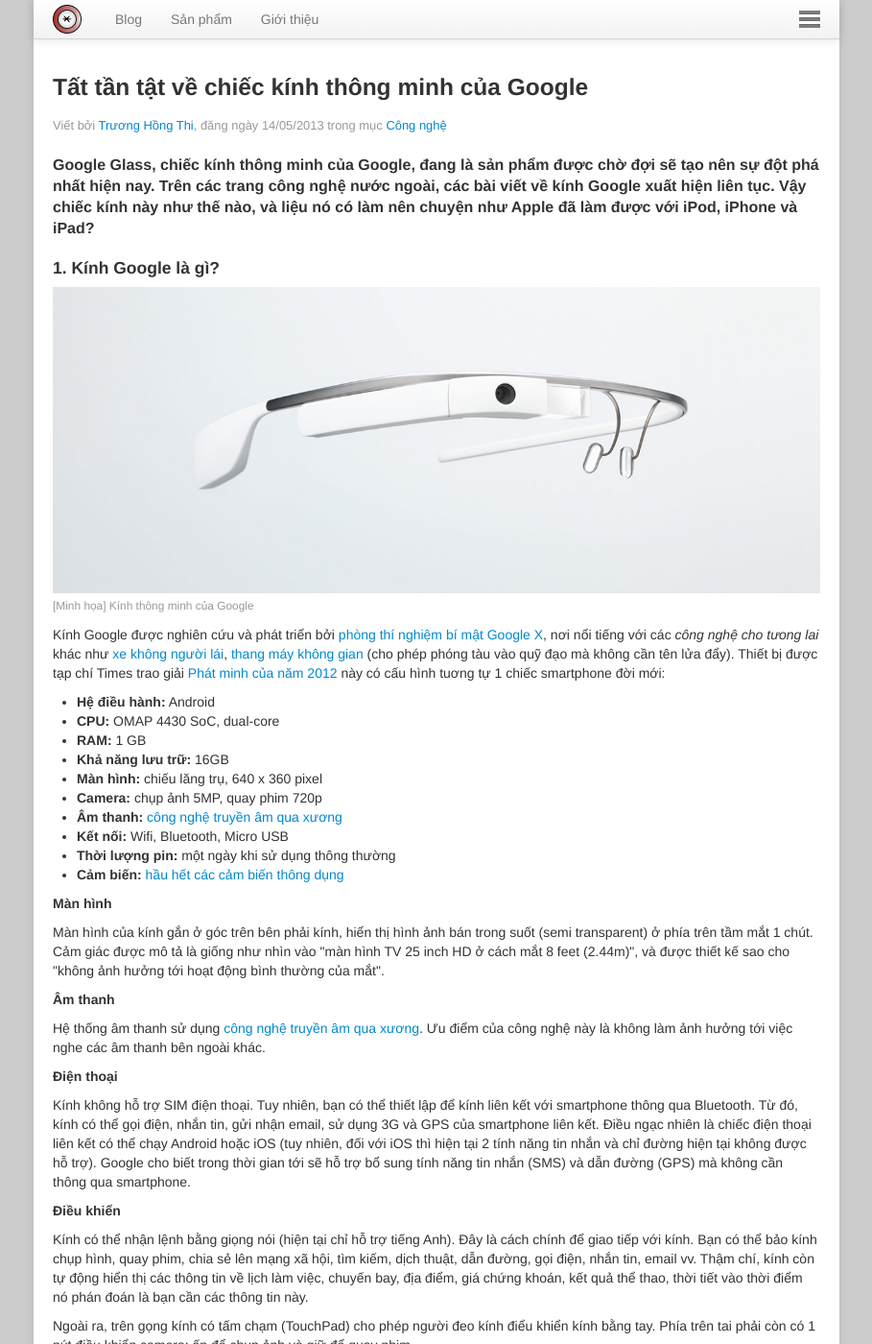
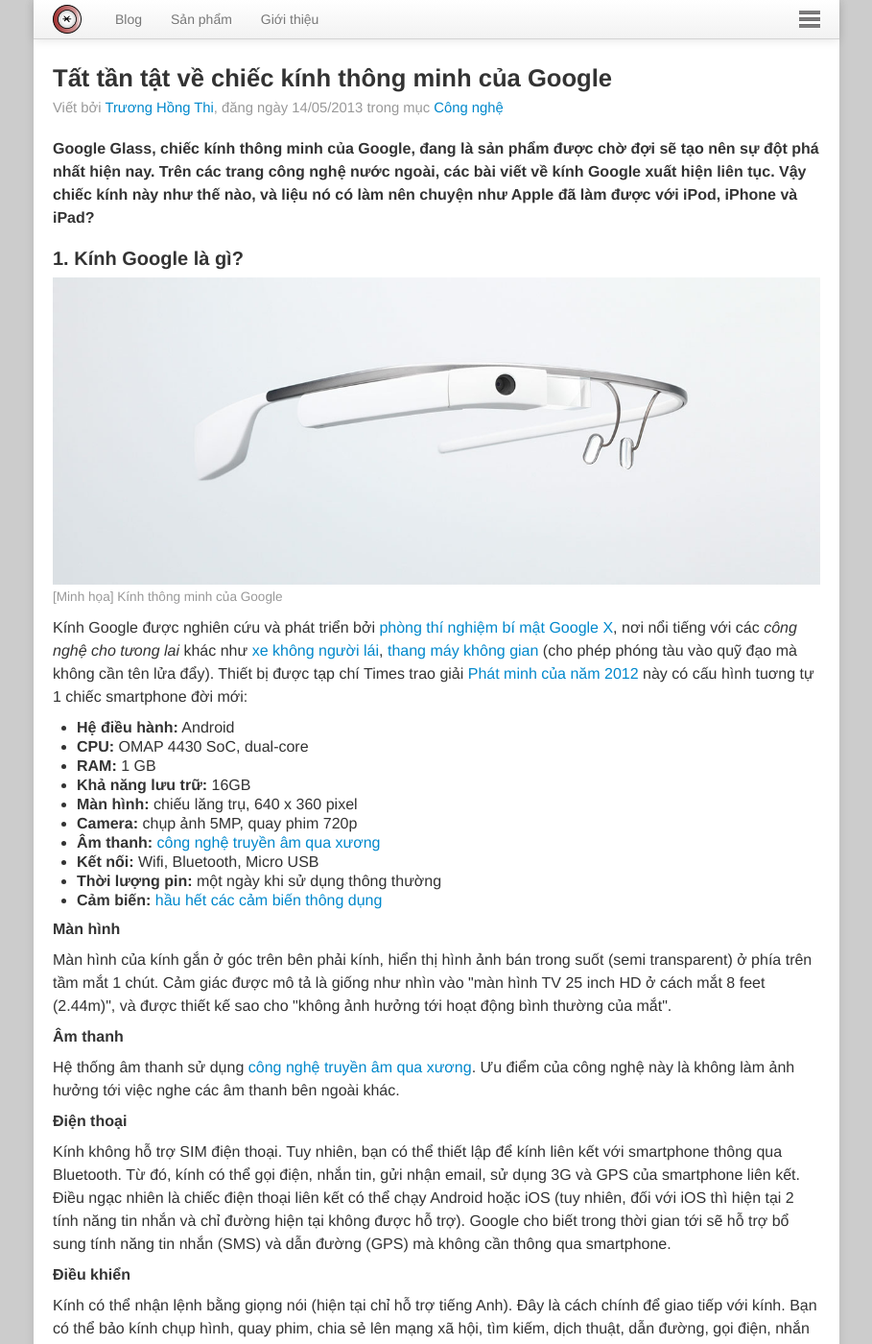
Before and after one commit to mangcut/mangcut.github.io, a Jekyll site: the page built from blog/_posts/2013-05-14-tat-tan-tat-ve-chiec-kinh-thong-minh-cua-google.html, in a window 1280 px wide and 1400 px high. Shown: the whole window at 96% size, without its empty margins (185-1094 px from the left). Built offline with Jekyll 4.4.1, drawn with Linux system fonts in a browser that asks for light colours; nearby versions of some CDN libraries; comment, search, counter and statistics services are not loaded.

Commit message:
Make fonts for article bigger

```diff
--- a/404.html
+++ b/404.html
@@ -2,7 +2,6 @@
 layout: default
 title: Trang không tồn tại
 description: Có thể địa chỉ bị sai, hoặc trang đã thay đổi địa chỉ.
-shareline: false
 comment: false
 site_home: true
 ---
--- a/_includes/head.html
+++ b/_includes/head.html
@@ -14,6 +14,7 @@
 <link rel="canonical" href="{{site.url}}"/>
 {% endif %}
 <link href="http://feeds.feedburner.com/mangcut" type="application/atom+xml" rel="alternate" title="All articles's ATOM Feed">
+<link href='http://fonts.googleapis.com/css?family=Open+Sans:400italic,700italic,400,700&subset=latin,vietnamese' rel='stylesheet' type='text/css'>
 {% if page.hilight %}
 <link href="/css/{{site.syntax.css}}.css" rel="stylesheet">
 {% endif %}
--- a/_layouts/post.html
+++ b/_layouts/post.html
@@ -2,7 +2,7 @@
 layout: default
 ---
 <article class="article">
-<h3 class="post-title">{{ page.title }}</h3>
+<h1 class="post-title">{{ page.title }}</h1>
 {% include byline.html %}
 <div class="{{ page.content_class}} article-content">
 {{ content }}
--- a/blog/_posts/2013-05-14-tat-tan-tat-ve-chiec-kinh-thong-minh-cua-google.html
+++ b/blog/_posts/2013-05-14-tat-tan-tat-ve-chiec-kinh-thong-minh-cua-google.html
@@ -11,7 +11,7 @@
 
 <p class="lead">Google Glass, chiếc kính thông minh của Google, đang là sản phẩm được chờ đợi sẽ tạo nên sự đột phá nhất hiện nay. Trên các trang công nghệ nước ngoài, các bài viết về kính Google xuất hiện liên tục. Vậy chiếc kính này như thế nào, và liệu nó có làm nên chuyện như Apple đã làm được với iPod, iPhone và iPad?</p>
 
-<h4>1. Kính Google là gì?</h4>
+<h2>1. Kính Google là gì?</h2>
 	<figure>
 	  <div class="img-container" data-origin="Google">
 		<img src="../media/google_glass.jpg" alt="Kính thông minh của Google"></img>
@@ -34,23 +34,23 @@
  </ul>
 </p>
 
-<h5>Màn hình</h5>
+<h3>Màn hình</h3>
 <p>Màn hình của kính gắn ở góc trên bên phải kính, hiển thị hình ảnh bán trong suốt (semi transparent) ở phía trên tầm mắt 1 chút. Cảm giác được mô tả là giống như nhìn vào "màn hình TV 25 inch HD ở cách mắt 8 feet (2.44m)", và được thiết kế sao cho "không ảnh hưởng tới hoạt động bình thường của mắt".</p>
 
-<h5>Âm thanh</h5>
+<h3>Âm thanh</h3>
 <p>Hệ thống âm thanh sử dụng <a href="http://en.wikipedia.org/wiki/Bone_conduction">công nghệ truyền âm qua xương</a>. Ưu điểm của công nghệ này là không làm ảnh hưởng tới việc nghe các âm thanh bên ngoài khác.</p>
 
-<h5>Điện thoại</h5>
+<h3>Điện thoại</h3>
 <p>Kính không hỗ trợ SIM điện thoại. Tuy nhiên, bạn có thể thiết lập để kính liên kết với smartphone thông qua Bluetooth. Từ đó, kính có thể gọi điện, nhắn tin, gửi nhận email, sử dụng 3G và GPS của smartphone liên kết. Điều ngạc nhiên là chiếc điện thoại liên kết có thể chạy Android hoặc iOS (tuy nhiên, đối với iOS thì hiện tại 2 tính năng tin nhắn và chỉ đường hiện tại không được hỗ trợ). Google cho biết trong thời gian tới sẽ hỗ trợ bổ sung tính năng tin nhắn (SMS) và dẫn đường (GPS) mà không cần thông qua smartphone.</p>
 
-<h5>Điều khiển</h5>
+<h3>Điều khiển</h3>
 <p>Kính có thể nhận lệnh bằng giọng nói (hiện tại chỉ hỗ trợ tiếng Anh). Đây là cách chính để giao tiếp với kính. Bạn có thể bảo kính chụp hình, quay phim, chia sẻ lên mạng xã hội, tìm kiếm, dịch thuật, dẫn đường, gọi điện, nhắn tin, email vv. Thậm chí, kính còn tự động hiển thị các thông tin về lịch làm việc, chuyến bay, địa điểm, giá chứng khoán, kết quả thể thao, thời tiết vào thời điểm nó phán đoán là bạn cần các thông tin này.</p>
 
 <p>Ngoài ra, trên gọng kính có tấm chạm (TouchPad) cho phép người đeo kính điểu khiển kính bằng tay. Phía trên tai phải còn có 1 nút điều khiển camera: ấn để chụp ảnh và giữ để quay phim.</p>
 
 <p>Do kính được trang bị các cảm biến nên bạn có thể dùng các động tác đầu (như gật, lắc) để điều khiển kính. Chiếc kính thông minh này có thể nhận biết khi nào bạn bỏ kính ra hay đeo vào để tự động bật tắt. Sau một lúc ko dùng, kính cũng sẽ tự động "ngủ" nhằm tiết kiệm pin, hãy đánh thức nó bằng động tác ngẩng đầu. Bạn cũng có thể gật đầu lên xuống để cuộn qua danh sách các lệnh trên màn hình. Người ta còn phát hiện trong mã nguồn có dấu vết tính năng <em>nháy mắt để chụp ảnh</em>. Dù vậy, Google chưa kích hoạt chức năng này (có thể do lo ngại xâm phạm quyền riêng tư).</p>
 
-<h5>Mẫu mã</h5>
+<h3>Mẫu mã</h3>
 <p>Chiếc kính thông minh này được thiết kế khá tinh xảo, chắc, nhẹ, có 5 màu sắc để lựa chọn, và theo Google là "vừa vặn với mọi khuôn mặt". Kính đi kèm 2 cặp mắt kính, một trắng và một màu. Bạn có thể lắp mắt kính vào, hoặc đeo mà ko cần mắt kính. Hiện tại, Google chưa hỗ trợ việc lắp mắt kính thuốc (cận, viễn, loạn, vv). Nếu bị cận thị, bạn có thể đeo kính Google ra ngoài kính cận, hoặc dùng kính cận áp tròng. Google vẫn đang làm việc tích cực để hỗ trợ việc lắp các mắt kính thuốc vào Google Glass.</p>
 
 <figure>
@@ -62,12 +62,12 @@
 
 <p>Google đang hợp tác với các công ty kính mắt nổi tiếng Warby Parker để thiết kế các gọng kính bắt mắt và thời trang hơn cho các phiên bản tiếp theo.</p>
 
-<h5>Ngày ra mắt và giá bán</h5>
+<h3>Ngày ra mắt và giá bán</h3>
 <p>Google đã cho các nhà phát triển ứng dụng và người dùng thử nghiệm đăng kí kính phiên bản Khám phá (Explorer Edition) với giá 1500 USD vào tháng 2 năm nay. Việc giao hàng bắt đầu vàng tháng 4. Google chưa công bố chính thức ngày sẽ phát hành rộng rãi bản chính thức cho người dùng đại chúng, nhưng có lẽ sẽ vào cuối năm nay hoặc đầu năm sau. Giá bán bản chính thức cũng chưa được công bố, và được dự đoán là sẽ ngang 1 chiếc smartphone hiện đại.</p>
 
 <p>Cho đến ngày bản chính thức ra mắt, các tính năng và mẫu mã còn có thể thay đổi.</p>
 
-<h4>2. Kính Google có gì hay?</h4>
+<h2>2. Kính Google có gì hay?</h2>
 
 <p>Hãy tưởng tượng bạn cùng gia đình đi du lịch ở một địa điểm thú vị ở nước ngoài. Kính giúp bạn tìm kiếm thông tin về chuyến bay, và nhắc nhở để bạn không lỡ máy bay. Đến nơi, bạn nhờ kính tìm giúp một khách sạn được đánh giá tốt. Kính còn chỉ cho bạn nói "xin lỗi", "cảm ơn" và "xin chào" bằng tiếng bản địa thế nào để cảm ơn người lái taxi và nhân viên phục vụ. Sau đó, kính sẽ giới thiệu cho bạn một nhà hàng tốt để gia đình ăn tối. Kính cũng phát hiện và báo cho bạn biết là có vài người bạn cũng đang du lịch ở đây. Bạn liền bảo kính gọi cho 1 người để bạn hỏi thăm và hẹn đi bar. Tại quán bar địa phương, kính nhận mặt được 1 người nổi tiếng, và hiển thị câu trạng thái mới nhất trên Facebook fanpage của cô. Sau vài chén rượu, bạn còn nhờ kính điều tra số đo ba vòng của cô ta...</p>
 
@@ -90,31 +90,31 @@
 
 <p>Còn một điều tuyệt vời nữa: Google <a href="https://developers.google.com/glass/terms">không cho phép thu phí ứng dụng hoặc quảng cáo trên Google Glass</a>. Mặc dù không chắc là Google sẽ giữ mãi chính sách này, nhưng họ sẽ không thay đổi một sớm một chiều.</p>
 
-<h4>3. Những lo ngại và phản đối</h4>
+<h2>3. Những lo ngại và phản đối</h2>
 
 <p>Những phấn khích về kính Google đi kèm với những lo ngại.</p>
 
-<h5>Ảnh hưởng tới sức khỏe</h5>
+<h3>Ảnh hưởng tới sức khỏe</h3>
 <p>Một số người đang sử dụng kính áp tròng khi đeo thêm kính Google cho biết bị đau đầu. Những người từng mổ mắt bằng laser được khuyến cáo không dùng chiếc kính thông minh này.</p>
 
 <p>Một vấn đề khác là sóng bức xạ (radiation). Lâu nay vẫn có một vài lo lắng rằng sóng bức xạ của điện thoại có thể ảnh hưởng tới não. Cho dù Google đã trấn an là chiếc kính thông minh của họ phát ra rất ít sóng thì việc nó được đeo trên đầu, gần não hơn, vẫn khiến một số người lo lắng hơn.</p>
 
 <p>Người ta cũng lo lắng kính sẽ làm giảm sự tập trung làm việc, khi mà thông tin cứ hiển thị ngay trước mắt làm phân tán sự chú ý. Hơn nữa, việc nhìn vào màn hình quá nhiều cũng sẽ gây mỏi mắt. Có người thì lo ngại tình trạng "nghiện glass", giống như nghiện facebook, sẽ làm giảm thời gian giao tiếp thực sự của con người và gián tiếp ảnh hưởng tới tâm lý và sức khỏe.</p>
 
-<h5>Xâm phạm quyền riêng tư</h5>
+<h3>Xâm phạm quyền riêng tư</h3>
 <p>Mối quan ngại lớn nhất đối với chiếc kính thông minh này là khả năng nó được sử dụng để xâm phạm quyền riêng tư. Lẽ dĩ nhiên, kính cần bị cấm trong... nhà vệ sinh, các câu lạc bộ thoát ý, rạp chiếu phim, các nơi nhạy cảm, các nơi cần bảo mật, hoặc đơn giản là nơi cấm chụp hình. Ngay cả ở những nơi công cộng, không ai muốn bị chụp ảnh, ghi âm, và quay phim trộm. Vẫn biết người ta cũng làm được những việc đó bắng smartphone, nhưng việc chụp trộm bằng kính được cho là khó phát hiện hơn nhiều.</p>
 
 <p>Tuy nhiên, cũng phải nói thêm là kính Google trông rõ ràng là khác kính thường, và người đối diện sẽ nhận ra nó ngay. Nếu kính đang bật, sẽ có ô sáng màn hình dễ nhận thấy. Và khi bạn dùng giọng nói hoặc cử chỉ để ra lệnh, đối tượng cũng có thể phát hiện sự bất thường. Nhưng chừng ấy là chưa đủ để xua tan những lo ngại.</p>
 
-<h5>Văn hóa dùng kính</h5>
+<h3>Văn hóa dùng kính</h3>
 <p>Nếu bạn đang giao tiếp mà thỉnh thoảng lại ngắt quảng để "nói chuyện với kính" thì sẽ thật không bình thường. Khi tiếp xúc với người đeo kính, đối phương cũng thấy không thoải mái và đề phòng hơn. Kính thông minh là một sản phẩm mới. Qua thời gian, mọi người sẽ quen với nó và hình thánh quy tắc ứng xử sao cho phù hợp.</p>
 
-<h5>Luật lệ</h5>
+<h3>Luật lệ</h3>
 <p>Ở Mỹ đã có nhiều nhóm vận động chống Google Glass. Những trang như <a href="http://stopthecyborgs.org/">Stops The Cyborgs</a> còn cho phép bạn tải về các logo mang ý nghĩa cấm chiếc kính này. Một số cơ sở kinh doanh đã cấm mang kính vào, ví dụ quán <a href="http://the5pointcafe.com/google-glasses-banned/">The 5 Point Café</a> ở Seattle hay một sòng bạc ở Las Vegas. Một nhóm người còn kí <a href="https://petitions.whitehouse.gov/petition/ban-google-glass-use-usa-until-clear-limitations-are-placed-prevent-indecent-public-surveillance/zMb9y0kh">đơn kiến nghị Nhà Trắng cấm Google Glass</a>. Một số bang ở mỹ đang xem xét việc cấm Google Glass khi lái xe. Dù chiếc kính này mới được thử nghiệm ở Mỹ, một số nguời đã chỉ ra rằng nó không phù hợp với luật pháp ở một số nước khác, chẳng hạn Nga, Ukraine và các nước thuộc liên xô cũ!</p>
 
 <p>Trong một số trường hợp, Google Glass lại có ích cho việc thực thi pháp luật. Cung cấp bằng chứng phạm tội hoặc bằng chứng ngoại phạm chẳng hạn.</p>
 
-<h4>4. Liệu kính Google có làm nên chuyện?</h4>
+<h2>4. Liệu kính Google có làm nên chuyện?</h2>
 
 <p>Sau tất cả những ồn ào, một câu hỏi được đặt ra là: liệu cái kính này có làm nên chuyện? Liệu nó có thể thay đổi cuộc chơi như cái cách mà iPhone đã làm được?</p>
 
--- a/index.html
+++ b/index.html
@@ -10,7 +10,7 @@
 {% for post in site.posts %}
 <article {% if forloop.first %}class="first-child"{% endif %}>
 	<span class="topic">{{ post.topic }}</span>
-	<h4 class="index-title"><a href="{{ post.url }}">{{ post.title }}</a></h4>
+	<h2 class="index-title"><a href="{{ post.url }}">{{ post.title }}</a></h2>
 	<p class="font-small muted">Viết bởi <a href="about.html">{% if post.author %}{{ post.author }}{% else %}Trương Hồng Thi{% endif %}</a>, đăng ngày {{ post.date | date: "%d/%m/%Y" }}</p>
 	{% if post.image %}
 	<figure>
```
Also changed, not shown: css/bootstrap.min.css.
